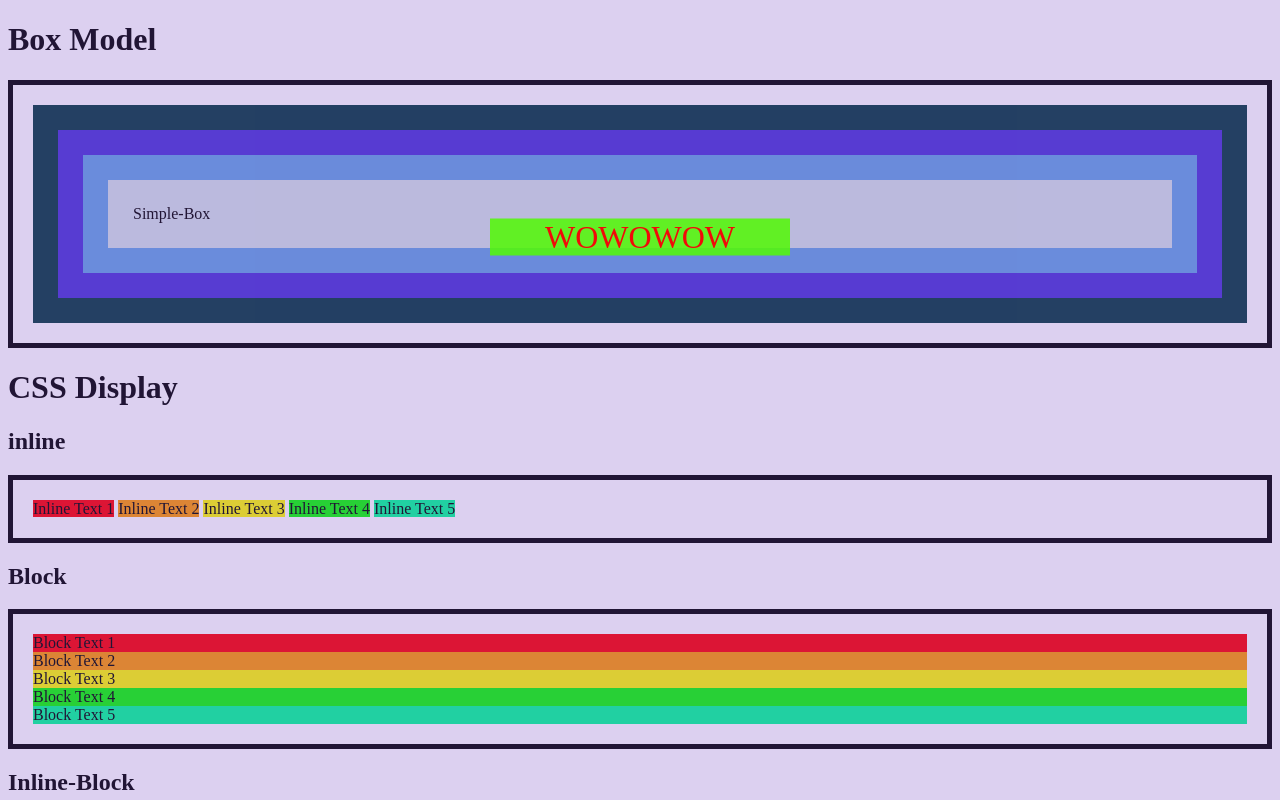
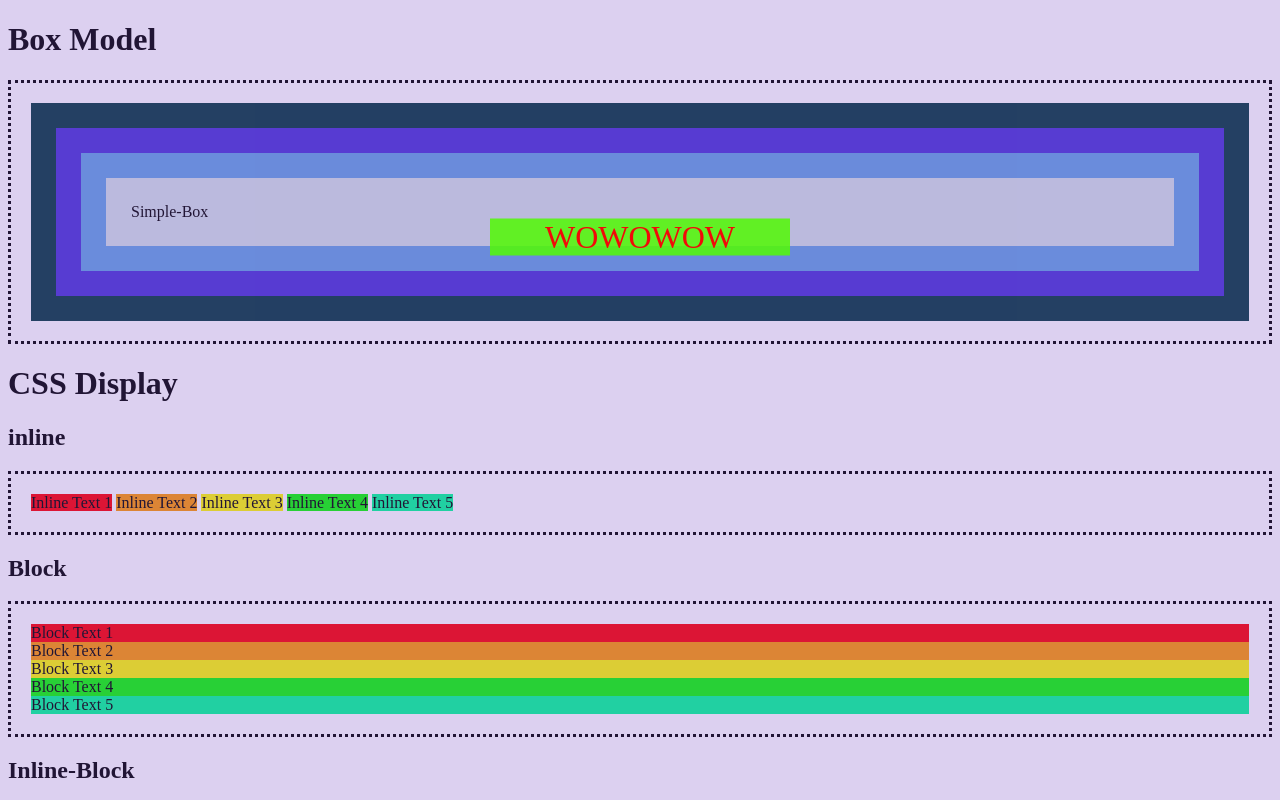
Before and after one commit to tle0508/CAMT-S2023--652110307-, a plain HTML site: page lab3/1.html in a window 1280 px wide. Shown: the top 800 px of the page. Drawn offline with Linux system fonts and the light colour scheme.

Commit message:
แก้

```diff
--- a/lab3/1.html
+++ b/lab3/1.html
@@ -10,7 +10,7 @@
          width: unset;
          height: unset;
          padding: 20px;
-         border: 5px solid ;
+         border: 3px dotted ;
          border-color: black;
      }
      .box{
```
